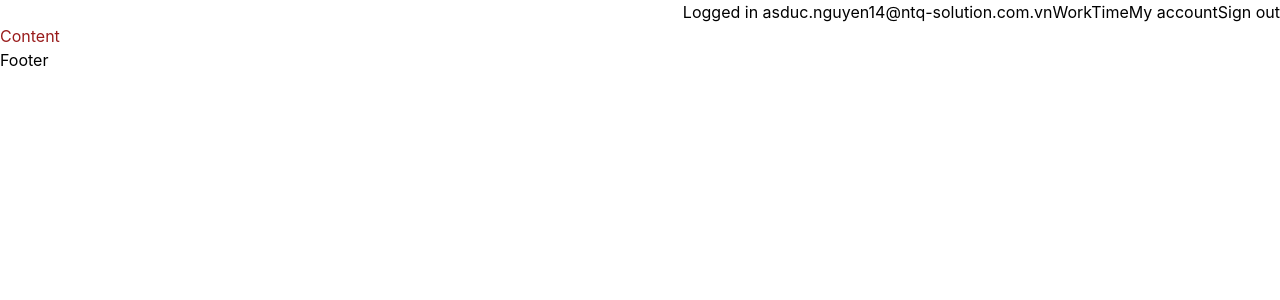
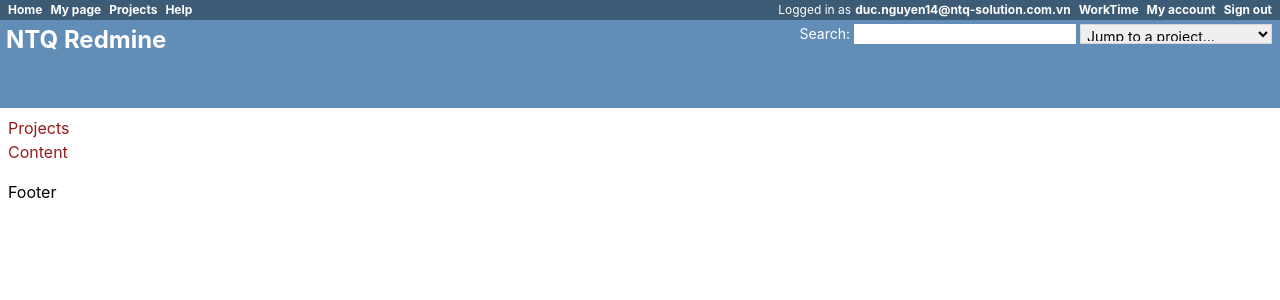
Before and after one commit to NHuyDung/NTQ_Redmine_Clone, a React (Vite) app: page / in a window 1280 px wide. Shown: the top 300 px of the page. Built offline with nearby package versions, Linux system fonts and the light colour scheme.

Commit message:
feat: add config axios

```diff
--- a/package.json
+++ b/package.json
@@ -33,6 +33,8 @@
   },
   "dependencies": {
     "@types/react-router-dom": "^5.3.3",
+    "axios": "^1.7.2",
+    "dotenv": "^16.4.5",
     "path": "^0.12.7",
     "react": "^18.3.1",
     "react-dom": "^18.3.1",
--- a/src/components/DefaultLayout/DefaultLayout.tsx
+++ b/src/components/DefaultLayout/DefaultLayout.tsx
@@ -8,9 +8,9 @@ interface DefaultLayoutProps {
 
 const DefaultLayout: React.FC<DefaultLayoutProps> = ({ children }) => {
   return (
-    <div className="">
+    <div className="relative max-w-7xl mx-auto ">
       <Header />
-      <main className="max-w-7xl">{children}</main>
+      <main className="p-2">{children}</main>
       <Footer />
     </div>
   );
--- a/src/components/Footer.tsx
+++ b/src/components/Footer.tsx
@@ -1,7 +1,7 @@
 import React from "react";
 
 const Footer = () => {
-  return <div>Footer</div>;
+  return <div className="p-2">Footer</div>;
 };
 
 export default Footer;
--- a/src/components/Header.tsx
+++ b/src/components/Header.tsx
@@ -2,22 +2,51 @@ import React from "react";
 
 const Header = () => {
   return (
-    <div className="flex justify-between ">
-      <ul className="flex text-white gap-2 font-bold">
-        <li className="text-#fff">Home</li>
-        <li className="text-#fff">My page</li>
-        <li className="text-#fff">Projects</li>
-        <li className="text-#fff">Help</li>
-      </ul>
-      <ul className="flex justify-between">
-        <li className="text-#fff">
-          Logged in as
-          <a href="">duc.nguyen14@ntq-solution.com.vn</a>
-        </li>
-        <li className="text-#fff">WorkTime</li>
-        <li className="text-#fff">My account</li>
-        <li className="text-#fff">Sign out</li>
-      </ul>
+    <div className="">
+      <div className="flex items-center justify-between p-2 bg-[#3d5b75] h-5 text-xs">
+        <ul className="flex text-white gap-2 font-bold ">
+          <li className="">Home</li>
+          <li className="">My page</li>
+          <li className="">Projects</li>
+          <li className="">Help</li>
+        </ul>
+        <ul className="flex text-white gap-2 font-bold">
+          <li className="font-normal">
+            Logged in as
+            <a href="" className="ml-1 font-bold">
+              duc.nguyen14@ntq-solution.com.vn
+            </a>
+          </li>
+          <li className="">WorkTime</li>
+          <li className="">My account</li>
+          <li className="">Sign out</li>
+        </ul>
+      </div>
+
+      <div className="flex justify-between h-[88px] items-start text-white bg-[#628db7] pt-1 pl-[6px] pr-2 pb-5 ">
+        <h1 className="text-2xl font-bold">NTQ Redmine</h1>
+        <div className="flex gap-1 justify-center items-center text-sm">
+          <label htmlFor="search">Search:</label>
+          <input className="flex justify-center items-center h-5 p-[2px]  text-black" type="text" id="search" />
+          <select
+            className="flex justify-center items-center h-5 min-w-48 border-solid border-[#d7d7d7] border-[1px] p-[2px] text-black placeholder-gray-500 "
+            id="project"
+          >
+            <option className="text-black" value="">
+              Jump to a project...
+            </option>
+            <option className="text-black" value="no">
+              _ _ _
+            </option>
+            <option className="text-black" value="reactjs">
+              [Fresher]__ReactJS
+            </option>
+            <option className="text-black" value="others">
+              Khác
+            </option>
+          </select>
+        </div>
+      </div>
     </div>
   );
 };
--- a/src/pages/HomePage/HomePage.tsx
+++ b/src/pages/HomePage/HomePage.tsx
@@ -1,7 +1,27 @@
 import React from "react";
+// import { getProjects } from "~/services/ProjectService";
 
 const HomePage = () => {
-  return <div className="text-red-800">Content</div>;
+  // const [projects, setProjects] = useState([]);
+
+  // useEffect(() => {
+  //   const fetchProjects = async () => {
+  //     try {
+  //       const result = await getProjects();
+  //       setProjects(result);
+  //     } catch (error) {
+  //       console.error("Error:", error);
+  //     }
+  //   };
+
+  //   fetchProjects();
+  // }, []);
+  return (
+    <div className="text-red-800">
+      <h1>Projects</h1>
+      Content
+    </div>
+  );
 };
 
 export default HomePage;
--- /dev/null
+++ b/src/services/ProjectService.ts
@@ -0,0 +1,12 @@
+// src/api/projectService.js
+import axiosInstance from "./api";
+
+export const getProjects = async () => {
+  try {
+    const response = await axiosInstance.get("/projects.json");
+    return response.data;
+  } catch (error) {
+    console.error("Error fetching projects:", error);
+    throw error;
+  }
+};
--- /dev/null
+++ b/src/services/api.ts
@@ -0,0 +1,66 @@
+// src/api/axiosInstance.js
+import axios from "axios";
+
+const baseURL = import.meta.env.VITE_API_BASE_URL || "https://defaultapi.com/";
+
+const axiosInstance = axios.create({
+  baseURL: baseURL,
+  timeout: 10000,
+  headers: {
+    "Content-Type": "application/json",
+  },
+});
+
+axiosInstance.interceptors.request.use(
+  function (config) {
+    // Thêm token vào headers nếu có
+    const token = localStorage.getItem("token");
+    if (token) {
+      config.headers["Authorization"] = `Bearer ${token}`;
+    }
+    // Thực hiện các thao tác trước khi gửi yêu cầu
+    return config;
+  },
+  function (error) {
+    // Xử lý lỗi nếu có khi gửi yêu cầu
+    return Promise.reject(error);
+  },
+);
+
+axiosInstance.interceptors.response.use(
+  function (response) {
+    // Xử lý response data
+    return response;
+  },
+  function (error) {
+    // Xử lý lỗi response
+    if (error.response) {
+      // Kiểm tra mã trạng thái HTTP
+      switch (error.response.status) {
+        case 401:
+          // Chuyển hướng người dùng tới trang đăng nhập nếu token hết hạn
+          alert("Unauthorized! Redirecting to login...");
+          // window.location.href = "/login";
+          break;
+        case 403:
+          // Hiển thị thông báo không có quyền truy cập
+          alert("You do not have permission to perform this action.");
+          break;
+        case 500:
+          // Hiển thị thông báo lỗi server
+          alert("Server error. Please try again later.");
+          break;
+        default:
+          // Xử lý các mã trạng thái khác nếu cần
+          alert(`Error: ${error.response.status}`);
+          break;
+      }
+    } else {
+      // Xử lý lỗi không có response (ví dụ: network error)
+      alert("Network error. Please check your connection.");
+    }
+    return Promise.reject(error);
+  },
+);
+
+export default axiosInstance;
```
Also changed, not shown: 2 other files (tests, documents, lock files or other folders).
